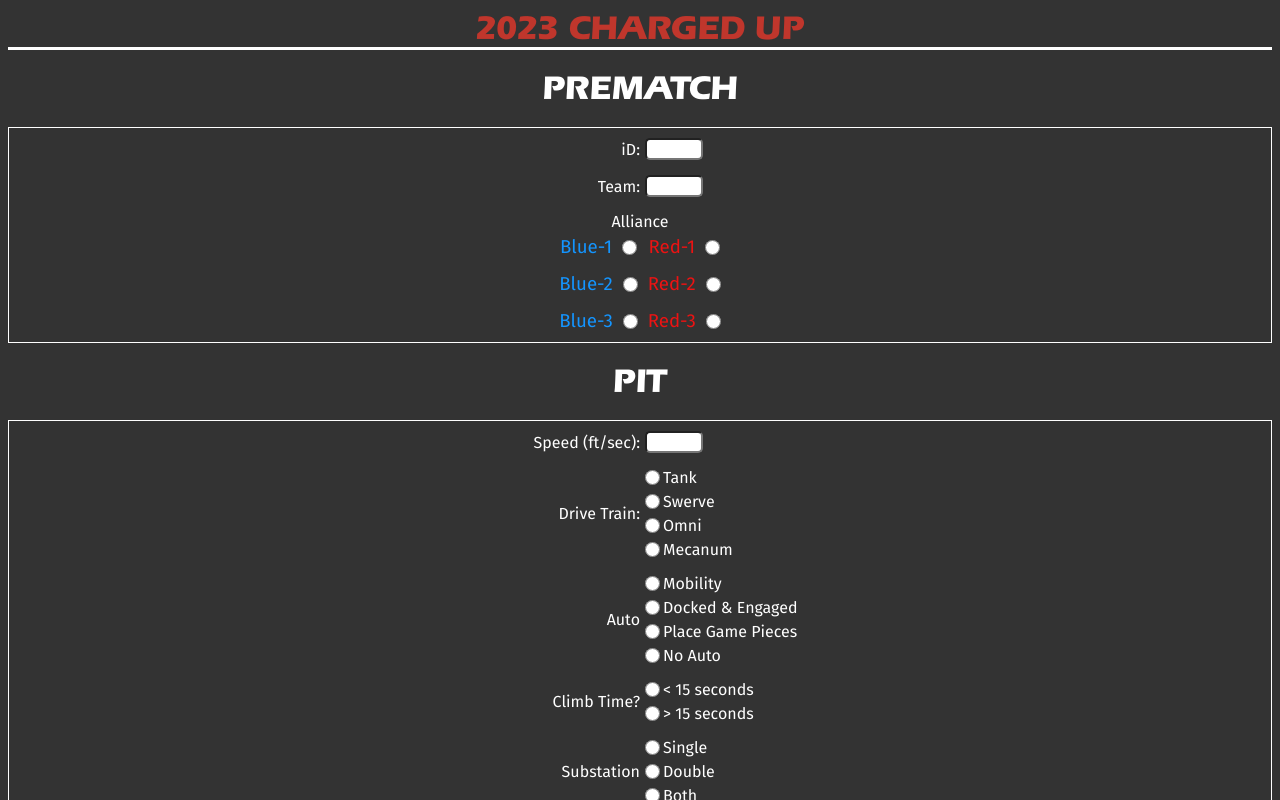
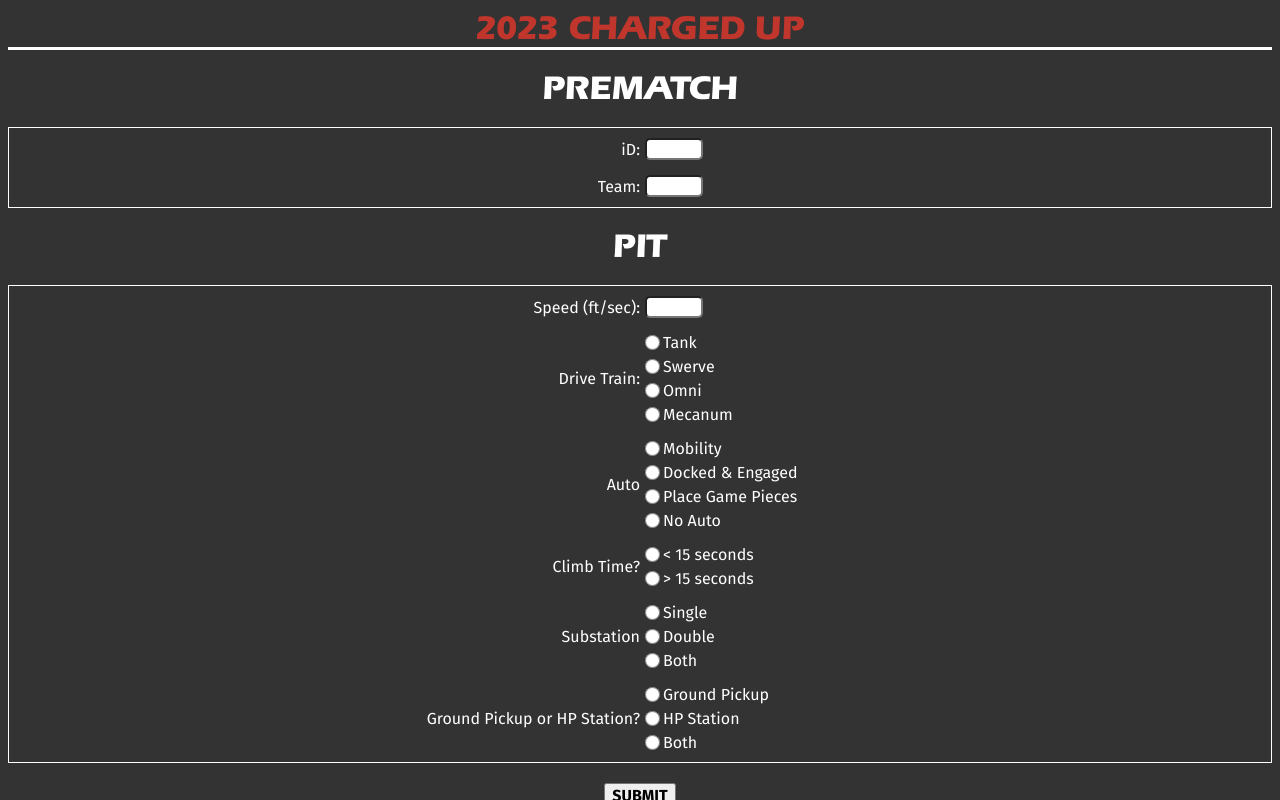
Before and after one commit to Team5924/Scouting-Form, a Next.js app: page / in a window 1280 px wide. Shown: the top 800 px of the page. Built offline with nearby package versions, Linux system fonts and the light colour scheme.

Commit message:
Remove alliance from pit phase

```diff
--- a/components/Phases/prematch.js
+++ b/components/Phases/prematch.js
@@ -1,6 +1,6 @@
 import Compiler from '@/lib/compiler'
 
-const Prematch = ({ id, team, alliance, setId, setTeam, setAlliance}) => {
+const Prematch = ({ id, team, setId, setTeam}) => {
 
     const content = [
         {
@@ -17,12 +17,6 @@ const Prematch = ({ id, team, alliance, setId, setTeam, setAlliance}) => {
             value: team,
             eventHandler: setTeam
         },
-        {
-            label: 'Alliance:',
-            component: 'alliance',
-            value: alliance,
-            eventHandler: setAlliance
-        },
     ]
 
     const form = Compiler(content)
```
